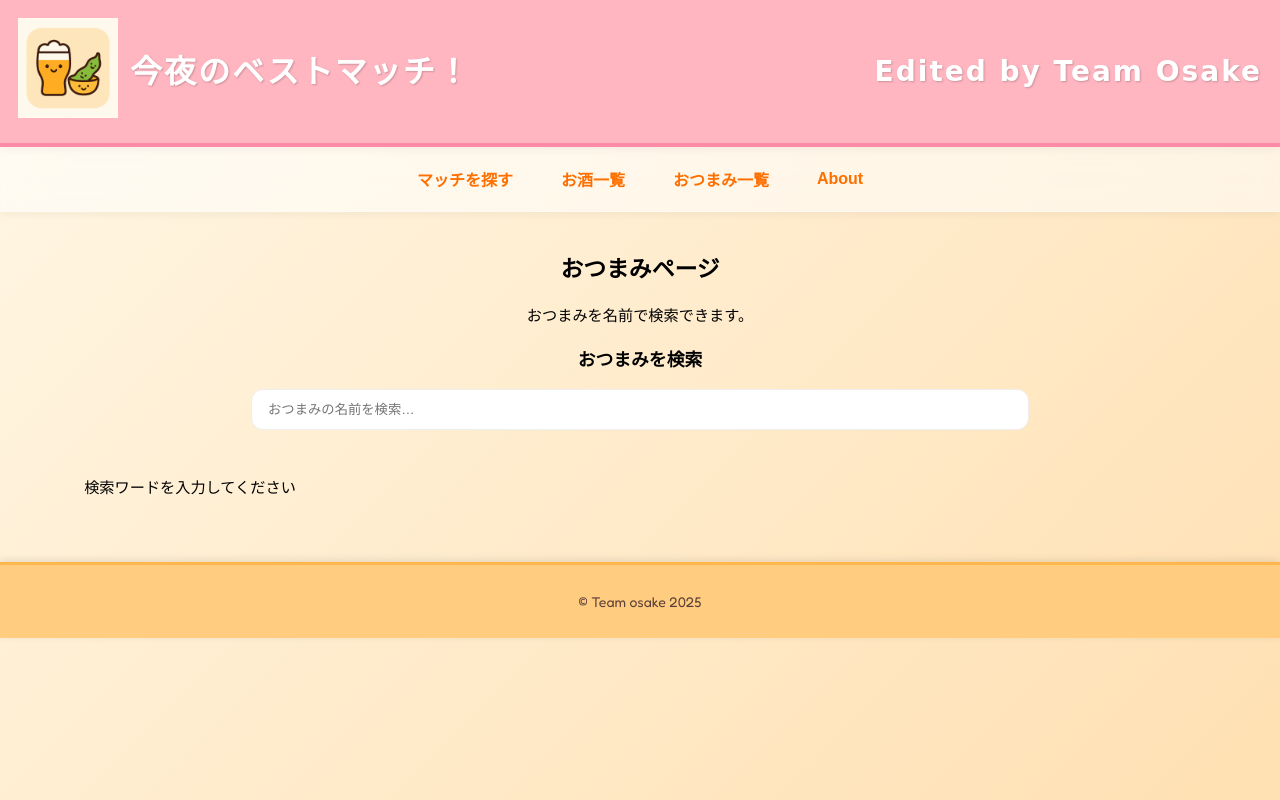
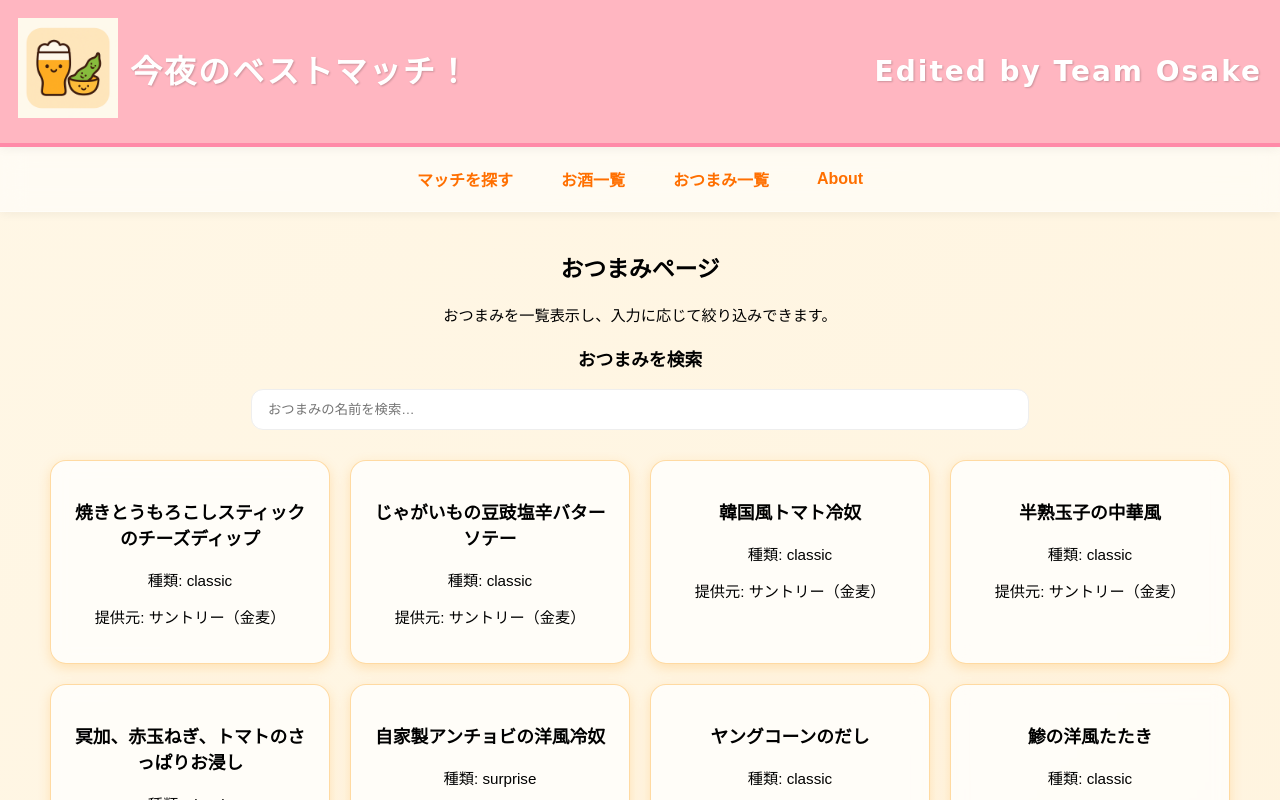
Before and after one commit to sreij/todays_best_match, a React (Vite) app: page /Otsumami in a window 1280 px wide. Shown: the top 800 px of the page. Built offline with nearby package versions, Linux system fonts and the light colour scheme; a web font is replaced by a local one.

Commit message:
絞り込み検索に変更

```diff
--- a/src/Otsumami.jsx
+++ b/src/Otsumami.jsx
@@ -7,23 +7,25 @@ export default function Otsumami() {
   const [query, setQuery] = useState("");
   const [filtered, setFiltered] = useState([]);
 
-  // otumami.json の読み込み
+  // otsumami.json の読み込み
   useEffect(() => {
     fetch("/otsumami.json")
       .then((res) => res.json())
       .then((data) => {
         const all = Object.values(data).flat();
         setItems(all);
+        setFiltered(all); // ← 最初から全文表示
       });
   }, []);
 
-  // 検索処理
+  // 入力ごとに絞り込み
   const handleSearch = (e) => {
     const value = e.target.value;
     setQuery(value);
 
+    // 空なら全文表示
     if (!value.trim()) {
-      setFiltered([]);
+      setFiltered(items);
       return;
     }
 
@@ -42,7 +44,6 @@ export default function Otsumami() {
         name.includes(value) ||
         type.includes(value) ||
         source.includes(value) ||
-
         nameHira.includes(valueHira) ||
         typeHira.includes(valueHira) ||
         sourceHira.includes(valueHira)
@@ -56,7 +57,7 @@ export default function Otsumami() {
     <main style={{ padding: "20px" }}>
       <section>
         <h2>おつまみページ</h2>
-        <p>おつまみを名前で検索できます。</p>
+        <p>おつまみを一覧表示し、入力に応じて絞り込みできます。</p>
       </section>
 
       <section style={{ marginTop: "20px" }}>
@@ -69,6 +70,7 @@ export default function Otsumami() {
         />
       </section>
 
+      {/* ▼ 一覧表示 ▼ */}
       <div className="grid search-grid">
         {filtered.length > 0 ? (
           filtered.map((item) => (
@@ -78,12 +80,14 @@ export default function Otsumami() {
               <p>提供元: {item.source}</p>
             </div>
           ))
-        ) : query ? (
-          <p>該当なし</p>
         ) : (
-          <p>検索ワードを入力してください</p>
+          <p>該当するおつまみはありません</p>
         )}
       </div>
+
+      <Link to="/" style={{ marginTop: "20px", display: "block" }}>
+        戻る
+      </Link>
     </main>
   );
 }
```
